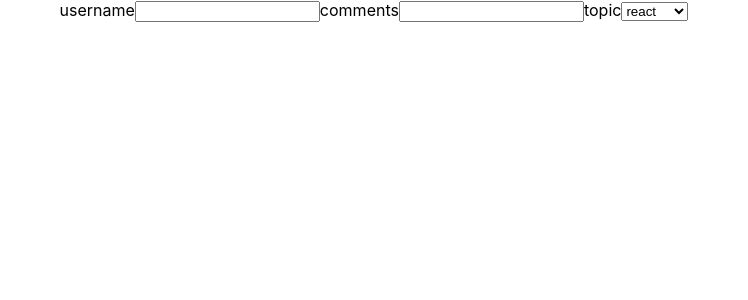
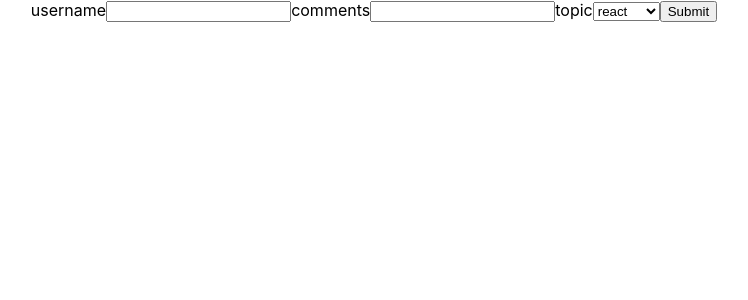
Before and after one commit to Azadmel/ReactFundas, a React (Create React App) app: page / in a window 1280 px wide. Shown: the top 300 px of the page, without its empty margins (266-1014 px from the left). Built offline with nearby package versions, Linux system fonts and the light colour scheme.

Commit message:
Add form submission

```diff
--- a/src/components/Form.js
+++ b/src/components/Form.js
@@ -31,9 +31,14 @@
         })
     }
 
+    handleFormSubmission = (event) => {
+        alert(`${this.state.username} ${this.state.comments} ${this.state.topic}`)
+        event.preventDefault() //this prevents the default behavior of page refresh upon submit
+    }
+
     render() {
         return (
-            <form>
+            <form onSubmit={this.handleFormSubmission}>
                 <label>username</label>
                 <input type='text' value={this.state.username} onChange={this.handleUsernameChange}></input>
                 <label>comments</label>
@@ -44,6 +49,7 @@
                     <option value='angular'>angular</option>
                     <option value='vue'>vue</option>
                 </select>
+                <button type='submit'>Submit</button>
             </form>
         )
     }
```
